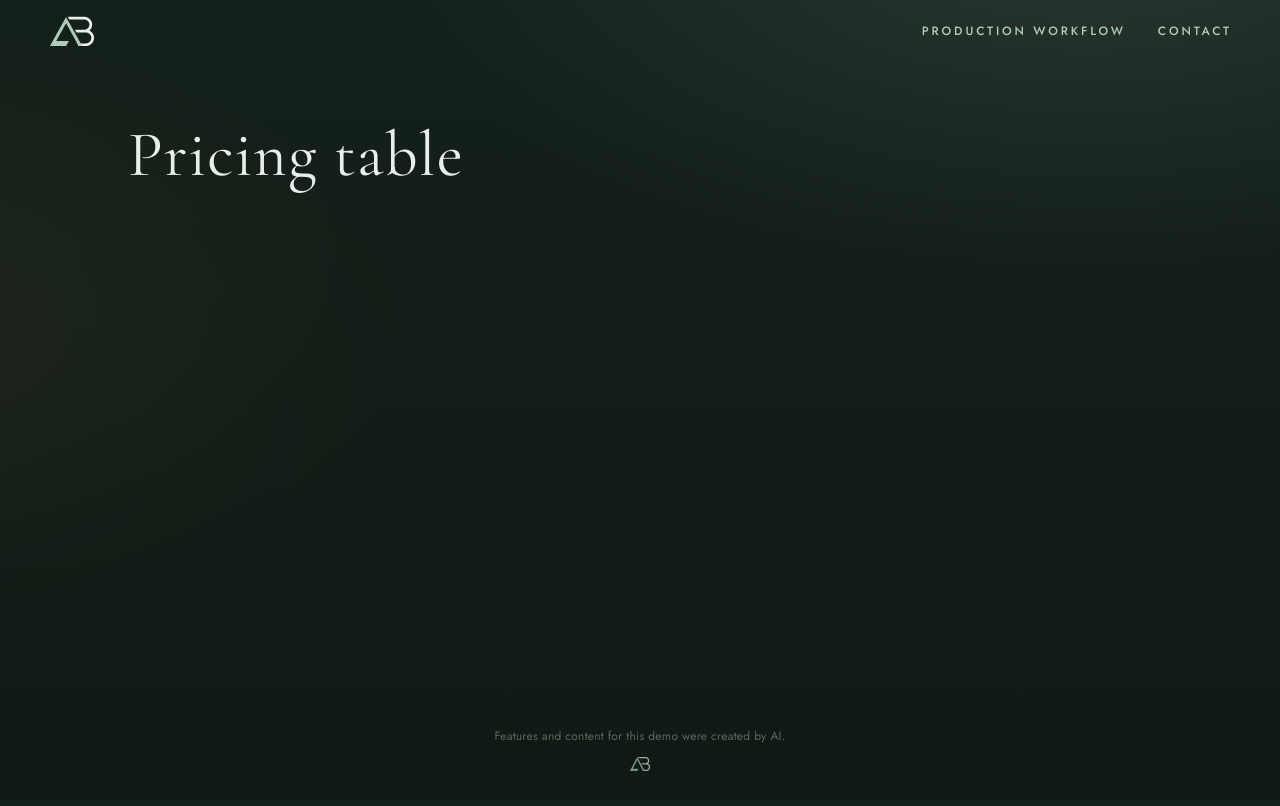
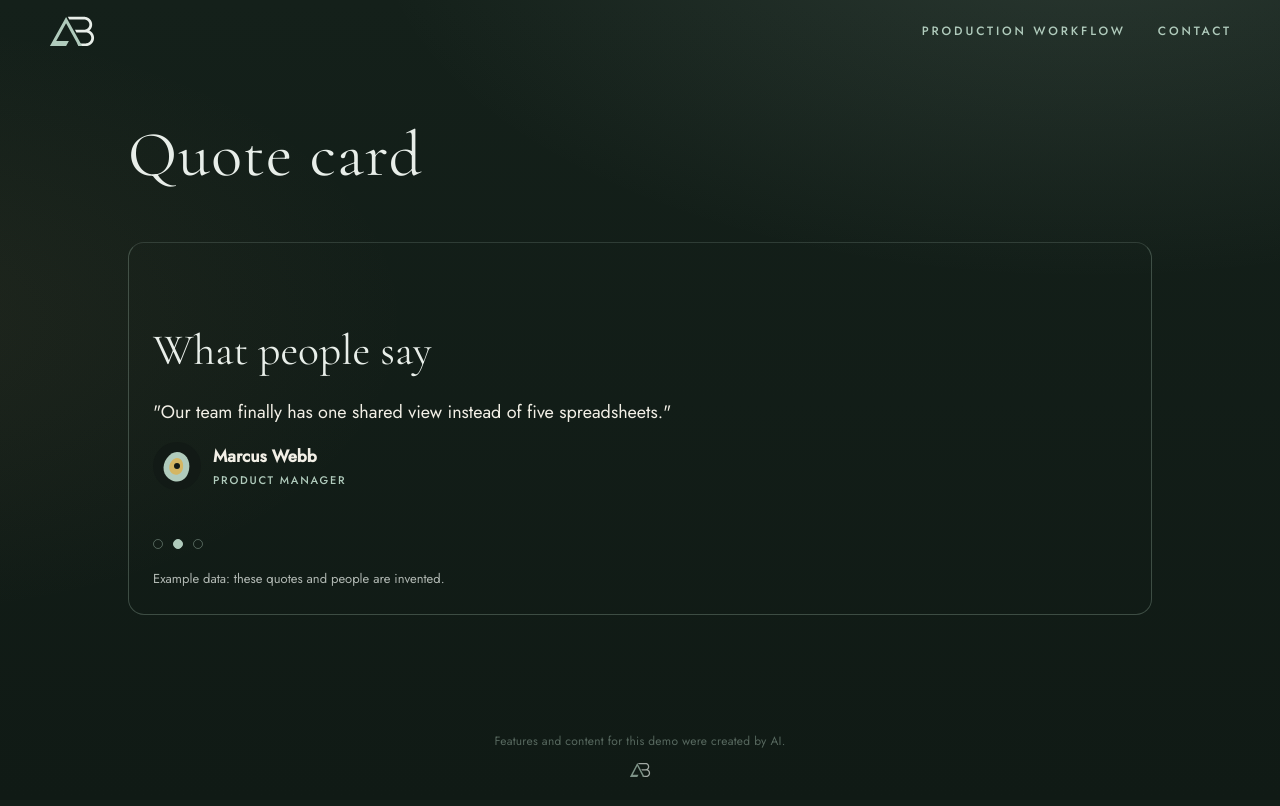
Before and after one commit to ashtonbach/agent-showcase, a Next.js app: page /showcase/ in a window 1280 px wide. Built offline with nearby package versions, Linux system fonts and the light colour scheme.

Commit message:
Feature: Quote card (Author: Alder)

```diff
--- a/app/lab/current.json
+++ b/app/lab/current.json
@@ -1 +1 @@
-{"slug":"pricing-table"}
+{"slug":"testimonial-card"}
--- /dev/null
+++ b/app/lab/testimonial-card/index.tsx
@@ -0,0 +1,137 @@
+"use client";
+
+import { useEffect, useRef, useState } from "react";
+
+type Quote = { text: string; name: string; role: string; avatar: string };
+
+const QUOTES: Quote[] = [
+  {
+    text: "Switching felt risky, but it paid off inside the first week.",
+    name: "Priya Nair",
+    role: "Operations Lead",
+    avatar: "/lab/testimonial-card/avatar-0.svg",
+  },
+  {
+    text: "Our team finally has one shared view instead of five spreadsheets.",
+    name: "Marcus Webb",
+    role: "Product Manager",
+    avatar: "/lab/testimonial-card/avatar-1.svg",
+  },
+  {
+    text: "Support actually replies, and the fixes stick around.",
+    name: "Elena Kovac",
+    role: "Customer Success",
+    avatar: "/lab/testimonial-card/avatar-2.svg",
+  },
+];
+
+const ROTATE_MS = 3000;
+const TITLE_ID = "testimonial-card-title";
+
+export default function Lab() {
+  const [index, setIndex] = useState(0);
+  const [paused, setPaused] = useState(false);
+  const [avatarOk, setAvatarOk] = useState(true);
+  const timer = useRef<ReturnType<typeof setInterval> | null>(null);
+
+  useEffect(() => {
+    setAvatarOk(true);
+  }, [index]);
+
+  useEffect(() => {
+    const reduced =
+      typeof window !== "undefined" &&
+      window.matchMedia?.("(prefers-reduced-motion: reduce)").matches;
+    if (paused || reduced) return;
+    timer.current = setInterval(() => {
+      setIndex((i) => (i + 1) % QUOTES.length);
+    }, ROTATE_MS);
+    return () => {
+      if (timer.current) clearInterval(timer.current);
+    };
+  }, [paused, index]);
+
+  const quote = QUOTES[index];
+
+  return (
+    <section
+      data-lab="testimonial-card"
+      aria-labelledby={TITLE_ID}
+      className="lab-tc"
+      onMouseEnter={() => setPaused(true)}
+      onMouseLeave={() => setPaused(false)}
+    >
+      <h2 id={TITLE_ID} className="lab-tc-title">
+        What people say
+      </h2>
+      <figure className="lab-tc-figure">
+        <blockquote data-index={index} className="lab-tc-quote">
+          "{quote.text}"
+        </blockquote>
+        <figcaption className="lab-tc-caption">
+          {avatarOk ? (
+            <img
+              data-art="image"
+              className="lab-tc-avatar"
+              src={quote.avatar}
+              width={48}
+              height={48}
+              alt={quote.name}
+              onError={() => setAvatarOk(false)}
+            />
+          ) : (
+            <span
+              data-art="fallback"
+              aria-hidden="true"
+              className="lab-tc-avatar lab-tc-avatar-fallback"
+            />
+          )}
+          <span className="lab-tc-who">
+            <strong>{quote.name}</strong>
+            <span className="label">{quote.role}</span>
+          </span>
+        </figcaption>
+      </figure>
+      <div className="lab-dots" role="group" aria-label="Choose a quote">
+        {QUOTES.map((_, i) => (
+          <button
+            key={i}
+            type="button"
+            aria-label={`Show quote ${i + 1}`}
+            aria-current={i === index ? "true" : undefined}
+            className={i === index ? "lab-dot lab-dot-active" : "lab-dot"}
+            onClick={() => setIndex(i)}
+          />
+        ))}
+      </div>
+      <p className="lab-tc-note">
+        Example data: these quotes and people are invented.
+      </p>
+      <style>{css}</style>
+    </section>
+  );
+}
+
+const css = `
+.lab-tc{max-width:min(720px,100%);margin:8px auto 56px;padding:24px;
+  border:1px solid rgba(176,203,188,0.28);border-radius:16px;box-sizing:border-box;
+  color:#E8EEE9;}
+.lab-tc-title{font-family:var(--serif);font-weight:400;font-size:30px;margin:0 0 20px;}
+.lab-tc-figure{margin:0;min-height:120px;}
+.lab-tc-quote{margin:0 0 16px;font-size:18px;line-height:1.5;color:#F2EFE6;}
+.lab-tc-caption{display:flex;align-items:center;gap:12px;}
+.lab-tc-avatar{border-radius:50%;object-fit:cover;flex:0 0 auto;}
+.lab-tc-avatar-fallback{display:inline-block;width:48px;height:48px;
+  background:rgba(176,203,188,0.22);}
+.lab-tc-who{display:flex;flex-direction:column;gap:2px;}
+.lab-tc-who strong{color:#F2EFE6;font-weight:600;}
+.lab-tc-who .label{font-family:var(--sans);font-weight:500;font-size:11px;
+  letter-spacing:0.16em;text-transform:uppercase;color:var(--sage);}
+.lab-dots{display:flex;gap:10px;margin-top:20px;}
+.lab-dot{width:10px;height:10px;border-radius:50%;border:1px solid rgba(176,203,188,0.4);
+  background:transparent;padding:0;cursor:pointer;}
+.lab-dot-active{background:var(--sage);border-color:var(--sage);}
+.lab-dot:focus-visible{outline:2px solid var(--sage);outline-offset:3px;}
+.lab-tc-note{margin:20px 0 0;font-size:13px;color:#E8EEE9;opacity:0.75;}
+@media (max-width:480px){.lab-tc{padding:16px;}}
+`;
--- a/app/page.tsx
+++ b/app/page.tsx
@@ -1,3 +1,4 @@
+import Lab from "./lab/testimonial-card";
 import { readDemoKey, demoTitle } from "./demo-name";
 const demoKey = readDemoKey();
 const demoName = demoTitle();
@@ -5,7 +6,7 @@ export default function Page() {
   return (
     <div className="page-stack">
       <h1 className="demo-title" data-i18n={demoKey}>{demoName}</h1>
-      {/* lab:slot */}
+      <Lab /> {/* lab:slot */}
     </div>
   );
 }
```
